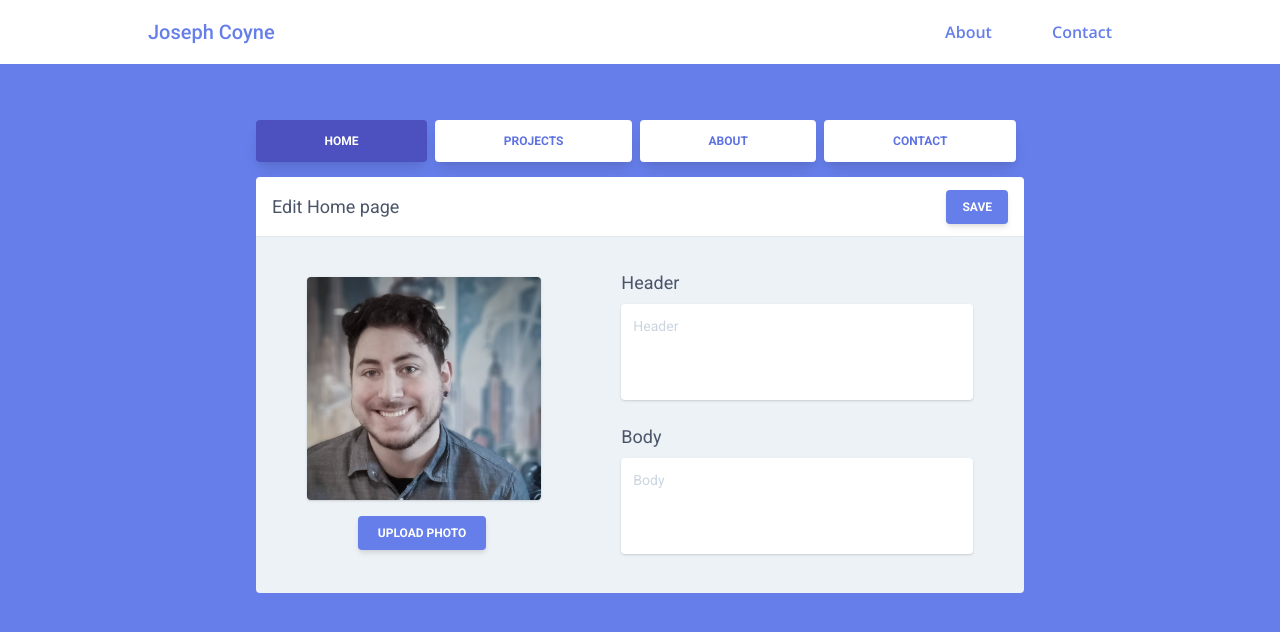
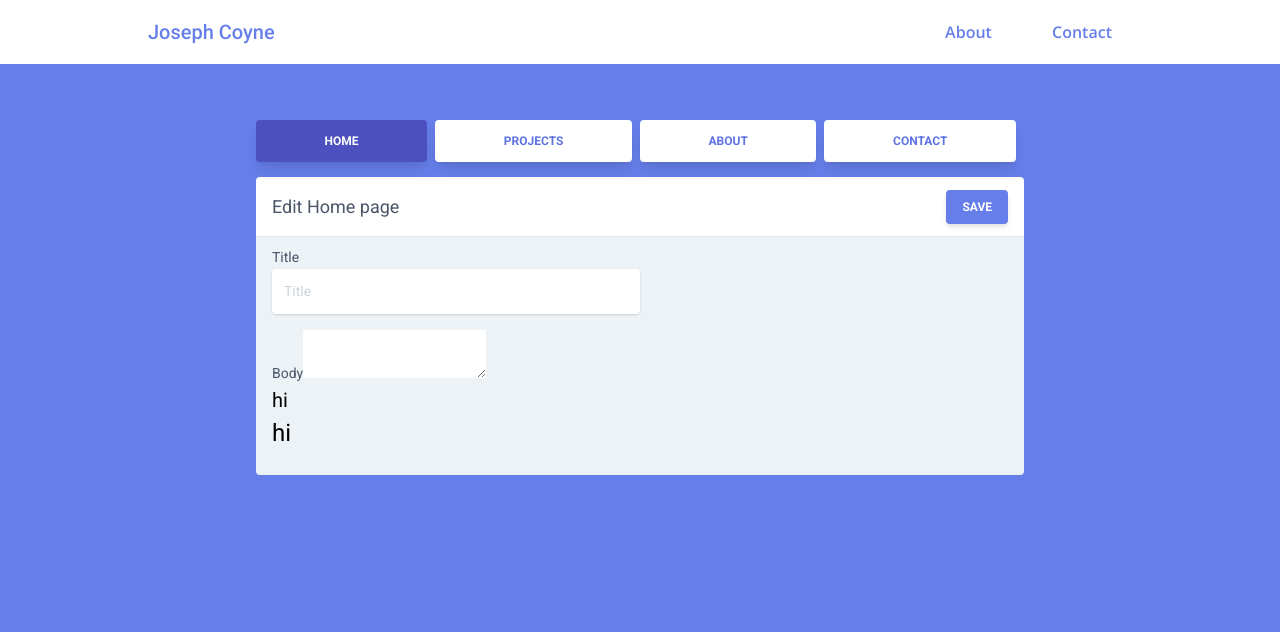
Before and after one commit to joseph-coyne/coyne.dev, a Vue app: page /admin in a window 1280 px wide. Shown: the top 632 px of the page. Built offline with nearby package versions, Linux system fonts and the light colour scheme; a small style sheet from the web is missing.

Commit message:
adds markdown editor to admin

```diff
--- a/package.json
+++ b/package.json
@@ -9,6 +9,8 @@
   },
   "dependencies": {
     "core-js": "^3.6.5",
+    "lodash": "^4.17.20",
+    "marked": "^1.2.0",
     "register-service-worker": "^1.7.1",
     "vue": "^2.6.11",
     "vue-router": "^3.2.0",
--- a/src/assets/css/tailwind.css
+++ b/src/assets/css/tailwind.css
@@ -1,6 +1,15 @@
 @import url('https://fonts.googleapis.com/css2?family=Open+Sans:wght@400;600;700&family=Roboto:wght@400;500;700&display=swap');
 
 @tailwind base;
+h1 {
+  @apply text-2xl;
+}
+h2 {
+  @apply text-xl;
+}
+h3 {
+  @apply text-lg;
+}
 @tailwind components;
 @tailwind utilities;
 
--- a/src/views/Admin.vue
+++ b/src/views/Admin.vue
@@ -1,130 +1,218 @@
 <template>
-  <main class="flex flex-col mt-12 mx-auto sm:max-w-3xl ">
+  <main class="flex flex-col mt-12 mx-auto sm:max-w-3xl">
     <section class="pt-12 mt-2 sm:py-16">
-			<div class="flex flex-wrap">
-				<div class="w-full flex flex-col">
-					<ul class="flex mb-0 list-none flex-wrap pb-4 flex-row">
+      <div class="flex flex-col">
+        <ul class="flex flex-wrap flex-row mb-0 pb-4 list-none">
           <li class="-mb-px mr-2 last:mr-0 flex-auto text-center">
-							<a class="text-xs font-bold uppercase px-5 py-3 shadow-lg rounded block leading-normal cursor-pointer" v-on:click="toggleTabs(1)"
-							:class="{'text-blue-800 bg-white': openTab !== 1, 'text-white bg-indigo-700': openTab === 1}">
+            <a
+              class="text-xs font-bold uppercase px-5 py-3 shadow-lg rounded block leading-normal cursor-pointer"
+              v-on:click="toggleTabs(1)"
+              :class="{
+                'text-blue-800 bg-white': openTab !== 1,
+                'text-white bg-indigo-700': openTab === 1,
+              }"
+            >
               Home
             </a>
           </li>
           <li class="-mb-px mr-2 last:mr-0 flex-auto text-center">
-							<a class="text-xs font-bold uppercase px-5 py-3 shadow-lg rounded block leading-normal cursor-pointer" v-on:click="toggleTabs(2)"
-							:class="{'text-blue-800 bg-white': openTab !== 2, 'text-white bg-indigo-700': openTab === 2}">
+            <a
+              class="text-xs font-bold uppercase px-5 py-3 shadow-lg rounded block leading-normal cursor-pointer"
+              v-on:click="toggleTabs(2)"
+              :class="{
+                'text-blue-800 bg-white': openTab !== 2,
+                'text-white bg-indigo-700': openTab === 2,
+              }"
+            >
               Projects
             </a>
           </li>
           <li class="-mb-px mr-2 last:mr-0 flex-auto text-center">
-							<a class="text-xs font-bold uppercase px-5 py-3 shadow-lg rounded block leading-normal cursor-pointer" v-on:click="toggleTabs(3)"
-							:class="{'text-blue-800 bg-white': openTab !== 3, 'text-white bg-indigo-700': openTab === 3}">
+            <a
+              class="text-xs font-bold uppercase px-5 py-3 shadow-lg rounded block leading-normal cursor-pointer"
+              v-on:click="toggleTabs(3)"
+              :class="{
+                'text-blue-800 bg-white': openTab !== 3,
+                'text-white bg-indigo-700': openTab === 3,
+              }"
+            >
               About
             </a>
           </li>
           <li class="-mb-px mr-2 last:mr-0 flex-auto text-center">
-							<a class="text-xs font-bold uppercase px-5 py-3 shadow-lg rounded block leading-normal cursor-pointer" v-on:click="toggleTabs(4)"
-							:class="{'text-blue-800 bg-white': openTab !== 4, 'text-white bg-indigo-700': openTab === 4}">
+            <a
+              class="text-xs font-bold uppercase px-5 py-3 shadow-lg rounded block leading-normal cursor-pointer"
+              v-on:click="toggleTabs(4)"
+              :class="{
+                'text-blue-800 bg-white': openTab !== 4,
+                'text-white bg-indigo-700': openTab === 4,
+              }"
+            >
               Contact
             </a>
           </li>
         </ul>
         <div class="tab-content tab-space">
-						<div :class="{'hidden': openTab !== 1, 'block': openTab === 1}">
-							<div class="flex flex-row bg-white w-full rounded-t border-b justify-between">
+          <div :class="{ hidden: openTab !== 1, block: openTab === 1 }">
+            <div
+              class="flex flex-row bg-white w-full rounded-t border-b justify-between"
+            >
               <h1 class="text-lg text-gray-700 m-2 p-2">Edit Home page</h1>
               <button class="btn btn-blue mr-4" type="button">
                 Save
               </button>
             </div>
-							<div class="relative min-w-0 break-words bg-gray-200 w-full mb-6 rounded-b">
-								<div class="px-8 py-8 flex-auto">
-									<div class="flex justify-center">
-										<div class="flex flex-col w-2/6 mr-10 mt-2">
+            <div
+              class="relative break-words bg-gray-200 mb-6 rounded-b w-screen min-w-0 max-w-3xl"
+            >
+              <div class="px-4 pt-2 pb-4 flex-auto">
+                <div class="flex flex-col">
+                  <div class="w-1/2 mb-2">
+                    <span class="text-sm text-gray-700 py-2">Title</span>
+                    <input
+                      type="text"
+                      placeholder="Title"
+                      class="resize-none px-3 py-3 placeholder-gray-400 text-gray-700 relative bg-white rounded text-sm shadow focus:outline-none w-full"
+                    />
+                  </div>
+                  <!-- <div class="flex flex-col w-2/6 mr-10 mt-2">
 											<img src="@/assets/images/headshot-cropped.png" alt="Upload a picture"
 											class="shadow rounded max-w-s max-h-s object-cover align-middle border-none mb-4" />
 											<button class="w-32 btn btn-blue mr-1 mb-1" type="button">
 												Upload Photo
 											</button>
-										</div>
-										<div class="w-3/6 ml-10">
-											<h1 class="text-lg text-gray-700 pb-2">Header</h1>
-											<textarea  placeholder="Header" class="resize-none px-3 py-3 placeholder-gray-400 text-gray-700 relative bg-white rounded text-sm shadow focus:outline-none w-full h-24"></textarea>
-											<h1 class="text-lg text-gray-700 py-2 mt-2">Body</h1>
-											<textarea  placeholder="Body" class="resize-none px-3 py-3 placeholder-gray-400 text-gray-700 relative bg-white rounded text-sm shadow focus:outline-none w-full h-24"></textarea>
+										</div> -->
+                  <div class="my-2">
+                    <!-- <h1 class="text-lg text-gray-700 pb-2">Header</h1>
+											<textarea  placeholder="Header" class="resize-none px-3 py-3 placeholder-gray-400 text-gray-700 relative bg-white rounded text-sm shadow focus:outline-none w-full h-24"></textarea> -->
+                    <span class="text-sm text-gray-700 py-2">Body</span>
+                      <textarea :value="input" @input="update"></textarea>
+										<div v-html="$options.filters.marked(input)"></div>
+										<h2>hi</h2>
+										<h1>hi</h1>
+
+                    <!-- <textarea  placeholder="Body" class="resize-none px-3 py-3 placeholder-gray-400 text-gray-700 relative bg-white rounded text-sm shadow focus:outline-none w-full h-24"></textarea> -->
                   </div>
                 </div>
               </div>
             </div>
           </div>
-						<div :class="{'hidden': openTab !== 2, 'block': openTab === 2}">
-							<div class="flex flex-row bg-white w-full rounded-t border-b justify-between">
+          <div :class="{ hidden: openTab !== 2, block: openTab === 2 }">
+            <div
+              class="flex flex-row bg-white rounded-t border-b justify-between"
+            >
               <h1 class="text-lg text-gray-700 m-2 p-2">Edit Projects</h1>
-								<button class="bg-indigo-500 place-self-center text-white active:bg-indigo-600 font-bold uppercase text-xs px-4 py-2 rounded shadow hover:shadow-md mr-4  ease-linear transition-all duration-150" type="button">
+              <button
+                class="bg-indigo-500 place-self-center text-white active:bg-indigo-600 font-bold uppercase text-xs px-4 py-2 rounded shadow hover:shadow-md mr-4  ease-linear transition-all duration-150"
+                type="button"
+              >
                 Save
               </button>
             </div>
-							<div class="relative min-w-0 break-words bg-gray-200 w-full mb-6 rounded-b">
+            <div
+              class="relative break-words bg-gray-200 mb-6 rounded-b w-screen min-w-0 max-w-3xl"
+            >
               <div class="px-8 py-8 flex-auto">
                 <div class="flex justify-center">
                   <div class="flex flex-col w-2/6 mr-10 mt-2">
-											<img src="" alt="Upload a picture"
-											class="shadow rounded object-cover max-w-s max-h-s bg-white align-middle border-none mb-4" />
-											<button class="w-32 bg-indigo-500 place-self-center text-white active:bg-indigo-600 font-bold uppercase text-xs px-4 py-2 rounded shadow hover:shadow-md mr-1 mb-1 ease-linear transition-all duration-150" type="button">
+                    <img
+                      src=""
+                      alt="Upload a picture"
+                      class="shadow rounded object-cover max-w-s max-h-s bg-white align-middle border-none mb-4"
+                    />
+                    <button
+                      class="w-32 bg-indigo-500 place-self-center text-white active:bg-indigo-600 font-bold uppercase text-xs px-4 py-2 rounded shadow hover:shadow-md mr-1 mb-1 ease-linear transition-all duration-150"
+                      type="button"
+                    >
                       Upload Photo
                     </button>
                   </div>
                   <div class="w-3/6 ml-10">
                     <h1 class="text-lg text-gray-700 pb-2">Title</h1>
-											<input type="text"  placeholder="Title" class="resize-none px-3 py-3 placeholder-gray-400 text-gray-700 relative bg-white rounded text-sm shadow focus:outline-none w-full">
+                    <input
+                      type="text"
+                      placeholder="Title"
+                      class="resize-none px-3 py-3 placeholder-gray-400 text-gray-700 relative bg-white rounded text-sm shadow focus:outline-none w-full"
+                    />
                     <h1 class="text-lg text-gray-700 py-2 mt-2">Description</h1>
-											<textarea  placeholder="Description" class="resize-none px-3 py-3 placeholder-gray-400 text-gray-700 relative bg-white rounded text-sm shadow focus:outline-none w-full h-24"></textarea>
+                    <textarea
+                      placeholder="Description"
+                      class="resize-none px-3 py-3 placeholder-gray-400 text-gray-700 relative bg-white rounded text-sm shadow focus:outline-none w-full h-24"
+                    ></textarea>
                   </div>
                 </div>
               </div>
             </div>
           </div>
-						<div :class="{'hidden': openTab !== 3, 'block': openTab === 3}">
-							<div class="flex flex-row bg-white w-full rounded-t border-b justify-between">
+          <div :class="{ hidden: openTab !== 3, block: openTab === 3 }">
+            <div
+              class="flex flex-row bg-white w-full rounded-t border-b justify-between"
+            >
               <h1 class="text-lg text-gray-700 m-2 p-2">Edit About page</h1>
-								<button class="bg-indigo-500 place-self-center text-white active:bg-indigo-600 font-bold uppercase text-xs px-4 py-2 rounded shadow hover:shadow-md mr-4 ease-linear transition-all duration-150" type="button">
+              <button
+                class="bg-indigo-500 place-self-center text-white active:bg-indigo-600 font-bold uppercase text-xs px-4 py-2 rounded shadow hover:shadow-md mr-4 ease-linear transition-all duration-150"
+                type="button"
+              >
                 Save
               </button>
             </div>
-							<div class="relative min-w-0 break-words bg-gray-200 w-full mb-6 rounded-b">
+            <div
+              class="relative min-w-0 break-words bg-gray-200 w-full mb-6 rounded-b"
+            >
               <div class="px-8 py-8 flex-auto">
                 <div class="flex justify-center">
                   <div class="flex flex-col w-2/6 mr-10 mt-2">
-											<img src="@/assets/images/luna.jpg" alt="Upload a picture"
-											class="shadow rounded max-w-s max-h-s object-cover align-middle border-none mb-4" />
-											<button class="w-32 bg-indigo-500 place-self-center text-white active:bg-indigo-600 font-bold uppercase text-xs px-4 py-2 rounded shadow hover:shadow-md mr-1 mb-1 ease-linear transition-all duration-150" type="button">
+                    <img
+                      src="@/assets/images/luna.jpg"
+                      alt="Upload a picture"
+                      class="shadow rounded max-w-s max-h-s object-cover align-middle border-none mb-4"
+                    />
+                    <button
+                      class="w-32 bg-indigo-500 place-self-center text-white active:bg-indigo-600 font-bold uppercase text-xs px-4 py-2 rounded shadow hover:shadow-md mr-1 mb-1 ease-linear transition-all duration-150"
+                      type="button"
+                    >
                       Upload Photo
                     </button>
                   </div>
                   <div class="w-3/6 ml-10">
                     <h1 class="text-lg text-gray-700 pb-2">Header</h1>
-											<textarea  placeholder="Header" class="resize-none px-3 py-3 placeholder-gray-400 text-gray-700 relative bg-white rounded text-sm shadow focus:outline-none w-full h-24"></textarea>
+                    <textarea
+                      placeholder="Header"
+                      class="resize-none px-3 py-3 placeholder-gray-400 text-gray-700 relative bg-white rounded text-sm shadow focus:outline-none w-full h-24"
+                    ></textarea>
                     <h1 class="text-lg text-gray-700 py-2 mt-2">Body</h1>
-											<textarea  placeholder="Body" class="resize-none px-3 py-3 placeholder-gray-400 text-gray-700 relative bg-white rounded text-sm shadow focus:outline-none w-full h-24"></textarea>
+                    <textarea
+                      placeholder="Body"
+                      class="resize-none px-3 py-3 placeholder-gray-400 text-gray-700 relative bg-white rounded text-sm shadow focus:outline-none w-full h-24"
+                    ></textarea>
                   </div>
                 </div>
               </div>
             </div>
           </div>
-						<div :class="{'hidden': openTab !== 4, 'block': openTab === 4}">
-							<div class="flex flex-row bg-white w-full rounded-t border-b justify-between">
+          <div :class="{ hidden: openTab !== 4, block: openTab === 4 }">
+            <div
+              class="flex flex-row bg-white w-full rounded-t border-b justify-between"
+            >
               <h1 class="text-lg text-gray-700 m-2 p-2">Edit Contact page</h1>
-								<button class="bg-indigo-500 place-self-center text-white active:bg-indigo-600 font-bold uppercase text-xs px-4 py-2 rounded shadow hover:shadow-md mr-4  ease-linear transition-all duration-150" type="button">
+              <button
+                class="bg-indigo-500 place-self-center text-white active:bg-indigo-600 font-bold uppercase text-xs px-4 py-2 rounded shadow hover:shadow-md mr-4  ease-linear transition-all duration-150"
+                type="button"
+              >
                 Save
               </button>
             </div>
-							<div class="relative min-w-0 break-words bg-gray-200 w-full mb-6 rounded-b">
+            <div
+              class="relative min-w-0 break-words bg-gray-200 mb-6 rounded-b w-screen max-w-3xl"
+            >
               <div class="px-8 py-8 flex-auto">
                 <div class="flex justify-center">
-										<div class="w-3/6 ml-10">
+                  <div class="w-full">
                     <h1 class="text-lg text-gray-700 pb-2">Body</h1>
-											<textarea  placeholder="Header" class="resize-none px-3 py-3 placeholder-gray-400 text-gray-700 relative bg-white rounded text-sm shadow focus:outline-none w-full h-24"></textarea>
-										</div>
+                    <textarea
+                      placeholder="Body"
+                      class="resize-none px-3 py-3 placeholder-gray-400 text-gray-700 relative bg-white rounded text-sm shadow focus:outline-none w-full h-24"
+                    ></textarea>
                   </div>
                 </div>
               </div>
@@ -137,21 +225,31 @@
 </template>
 
 <script>
+import marked from 'marked'
+import _ from "lodash";
 export default {
   name: "Admin",
   data() {
     return {
-      openTab: 1
+      openTab: 1,
+      input: "",
+    };
+	},
+	filters: {
+		marked: function(value) {
+			return marked(value, { sanitize:true });
 		}
 	},
   methods: {
-    toggleTabs: function(tabNumber){
-      this.openTab = tabNumber
-    }
-  }
-  }
+    toggleTabs: function(tabNumber) {
+      this.openTab = tabNumber;
+    },
+    update: _.debounce(function(e) {
+      this.input = e.target.value;
+    }, 300),
+  },
+};
 </script>
 
 <style scoped>
-
 </style>
```
Also changed, not shown: 1 other file (tests, documents, lock files or other folders). Lines whose indentation alone changed are shown as unchanged.
